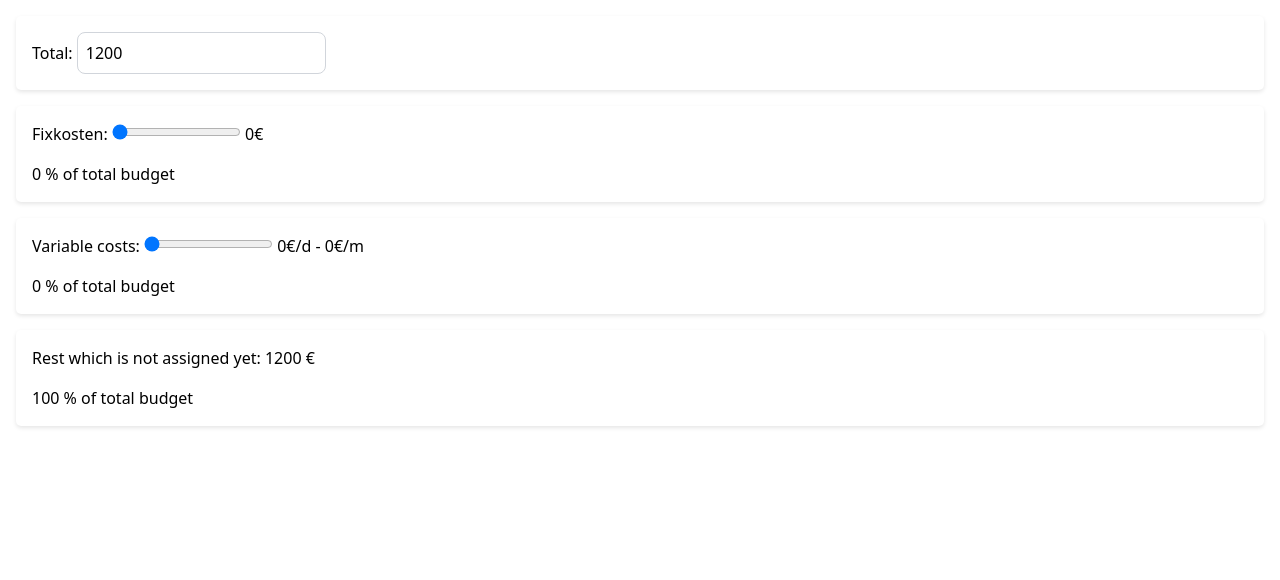
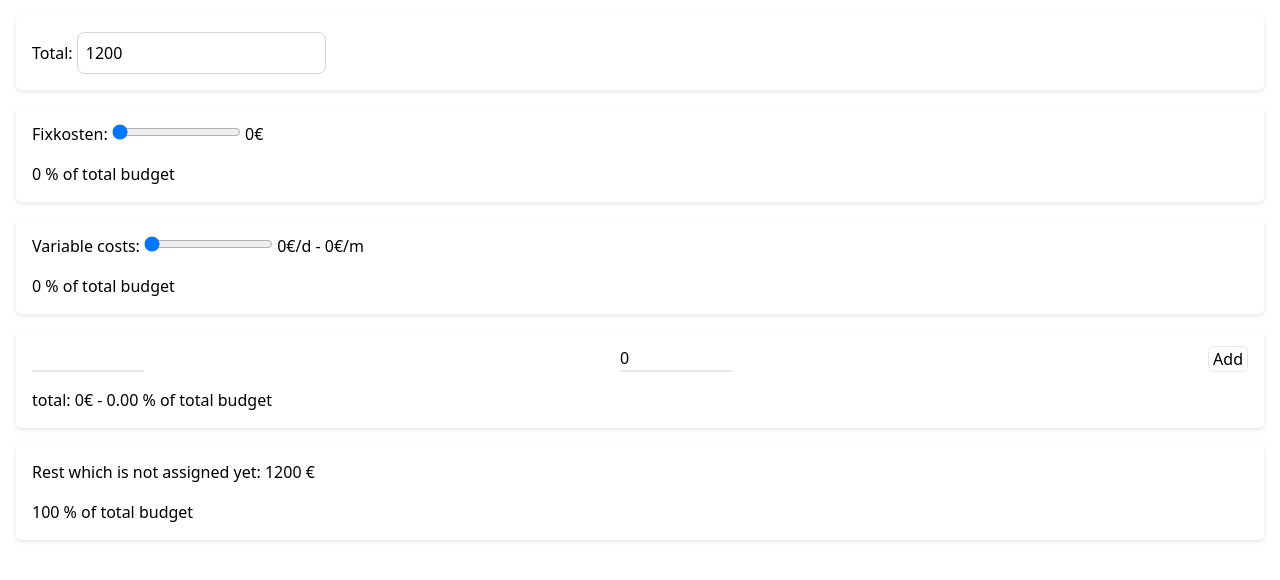
Before and after one commit to WendtOle/budgetier, a SvelteKit app: page / in a window 1280 px wide. Shown: the top 580 px of the page. Built offline with nearby package versions, Linux system fonts and the light colour scheme.

Commit message:
Add expenses section

```diff
--- a/src/routes/+page.svelte
+++ b/src/routes/+page.svelte
@@ -1,4 +1,5 @@
 <script lang="ts">
+	import { writable } from 'svelte/store';
 	import Card from '../Card.svelte';
 	import Slider from '../Slider.svelte';
 	import {
@@ -8,8 +9,26 @@
 		monthlySpendingBudgetRelative,
 		monthlySpendingBudgetAbsolute,
 		dailySpendingBudgetAbsolute,
-		rest
+		rest,
+		expenses,
+		totalExpenses,
+		expensesOverBudget
 	} from '../store';
+
+	const name = writable('');
+	const amount = writable(0);
+
+	const handleAddExpense = () => {
+		$expenses = [
+			...$expenses,
+			{ id: 'id-' + Math.random().toString(36).substr(2, 9), name: $name, amount: $amount }
+		];
+		$name = '';
+		$amount = 0;
+	};
+	const deleteExpense = (idToDelete: string) => () => {
+		$expenses = $expenses.filter(({ id }) => id !== idToDelete);
+	};
 </script>
 
 <svelte:head>
@@ -57,7 +76,33 @@
 		{/if}
 	</Card>
 	<Card>
-		<span>Rest which is not assigned yet: {$rest} € </span>
-		<span>{(($rest / $total) * 100).toPrecision(3)} % of total budget</span>
+		{#each $expenses as { id, name, amount }}
+			<div class="flex justify-between">
+				<span>"{name}"</span>
+				<span>{amount}€</span>
+				<button class="border px-1 rounded-md" on:click={deleteExpense(id)}>Delete</button>
+			</div>
+		{/each}
+		<div class="flex justify-between">
+			<input class="w-28 border-b-2" bind:value={$name} />
+			<input class="w-28 border-b-2" bind:value={$amount} type="number" />
+			<button class="border px-1 rounded-md" on:click={handleAddExpense}>Add</button>
+		</div>
+		<div>
+			<span
+				>total: {$totalExpenses}€ - {(($totalExpenses / $total) * 100).toPrecision(3)} % of total budget</span
+			>
+		</div>
+		{#if $expensesOverBudget < 0}
+			<span class={`border ${expensesOverBudget ? 'border-red-500' : 'border-transparent'}`}
+				>Expenses are over budget ({Math.abs($expensesOverBudget)})€</span
+			>
+		{/if}
 	</Card>
+	{#if $expensesOverBudget > 0}
+		<Card>
+			<span>Rest which is not assigned yet: {$rest} € </span>
+			<span>{(($rest / $total) * 100).toPrecision(3)} % of total budget</span>
+		</Card>
+	{/if}
 </div>
--- a/src/store.ts
+++ b/src/store.ts
@@ -18,7 +18,22 @@ export const dailySpendingBudgetAbsolute = derived(
 	[monthlySpendingBudgetAbsolute],
 	([$monthlySpendingBudgetAbsolute]) => Math.round($monthlySpendingBudgetAbsolute / DAYS_IN_MONTH)
 );
+
+export const expenses = persistedWritable<Array<{ id: string; name: string; amount: number }>>(
+	'expenses',
+	[]
+);
+export const totalExpenses = derived(expenses, ($expenses) =>
+	$expenses.reduce((acc, expense) => acc + expense.amount, 0)
+);
+export const expensesOverBudget = derived(
+	[total, fixCostAbsolute, monthlySpendingBudgetAbsolute, totalExpenses],
+	([$total, $fixCostAbsolute, $monthlySpendingBudgetAbsolute, $totalExpenses]) =>
+		$total - $fixCostAbsolute - $monthlySpendingBudgetAbsolute - $totalExpenses
+);
+
 export const rest = derived(
-	[total, fixCostAbsolute, monthlySpendingBudgetAbsolute],
-	([$total, $fixCosts, $variableCosts]) => $total - $fixCosts - $variableCosts
+	[total, fixCostAbsolute, monthlySpendingBudgetAbsolute, totalExpenses],
+	([$total, $fixCosts, $variableCosts, $totalExpenses]) =>
+		$total - $fixCosts - $variableCosts - $totalExpenses
 );
```
